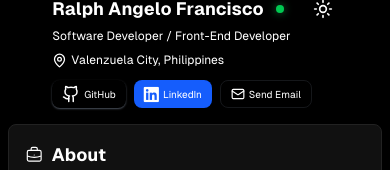
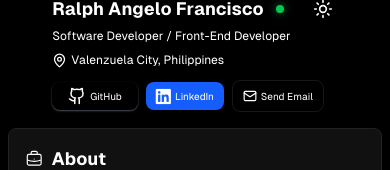
Before and after one commit to ralphfrncisco/portfolio, a React (Vite) app: page / in a window 390 px wide. Shown: the part 210-380 px from the top of the page. Built offline with nearby package versions, Linux system fonts and the light colour scheme.

Commit message:
small changes to height and padding in header - social buttons

```diff
--- a/src/layout/Header.jsx
+++ b/src/layout/Header.jsx
@@ -72,7 +72,7 @@ function Header({ darkMode, setDarkMode }) {
                 <div className="flex flex-wrap items-center gap-2 mt-3 md:mt-4">
                     <a href="https://github.com/ralphfrncisco"
                         target="_blank"
-                        className={`inline-flex h-7 md:h-8 items-center rounded-lg bg-black px-2.5 md:px-4
+                        className={`inline-flex h-7 md:h-8 items-center rounded-lg bg-black px-4
                         text-[10px] md:text-xs font-medium gap-1 md:gap-1.5 whitespace-nowrap
                         transition-all hover:translate-y-[-1px] shadow-xs ${
                             darkMode ? 'shadow-gray-500/70 bg-black/5 text-white' : 'shadow-black/20 bg-black text-white'
@@ -88,7 +88,7 @@ function Header({ darkMode, setDarkMode }) {
 
                     <button
                         onClick={handleEmailClick}
-                        className={`inline-flex h-7 md:h-8 items-center rounded-lg border border-gray-500/20 px-2.5 md:px-4 text-[10px] md:text-xs font-medium gap-1 md:gap-1.5 whitespace-nowrap shadow-sm hover:translate-y-[-1px] transition-all cursor-pointer ${
+                        className={`inline-flex h-8 items-center rounded-lg border border-gray-500/20 px-2.5 md:px-4 text-[10px] md:text-xs font-medium gap-1 md:gap-1.5 whitespace-nowrap shadow-sm hover:translate-y-[-1px] transition-all cursor-pointer ${
                         darkMode ? 'text-white' : 'text-black'
                         }`}
                     >
```
